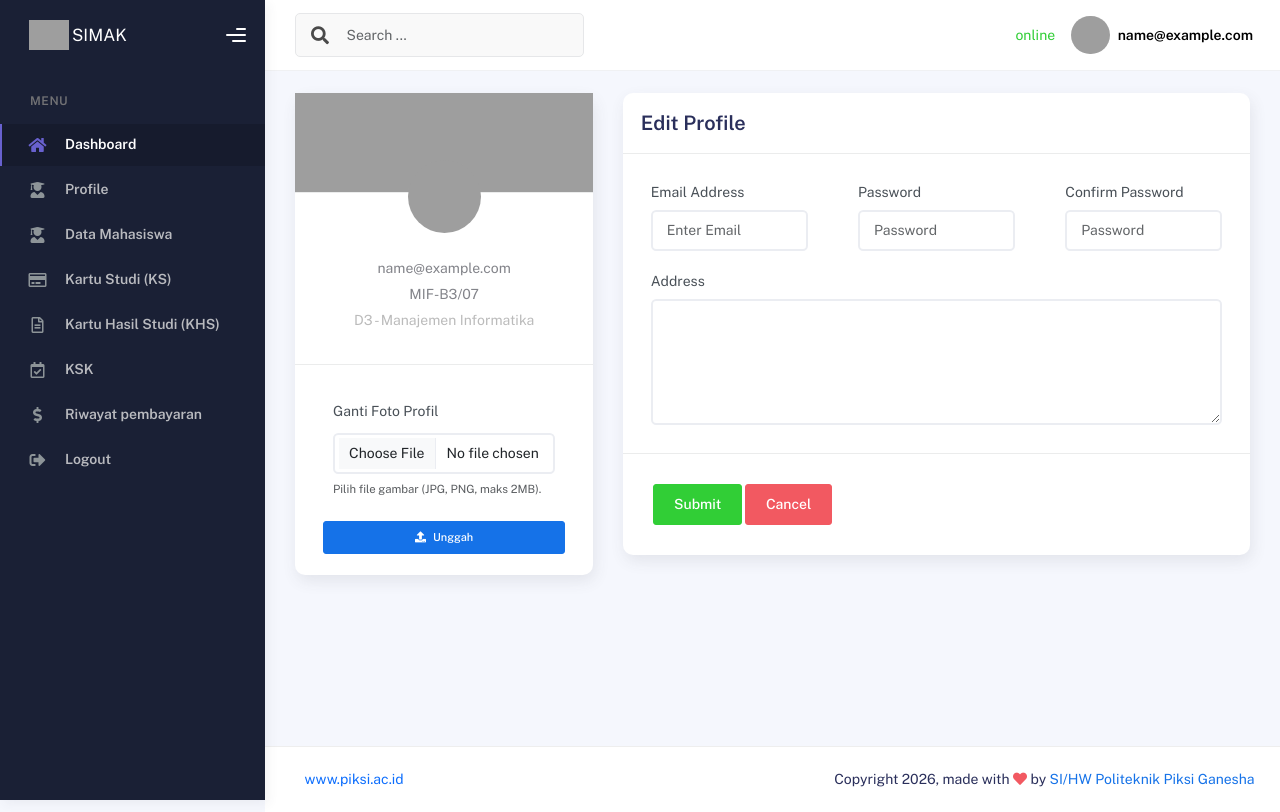
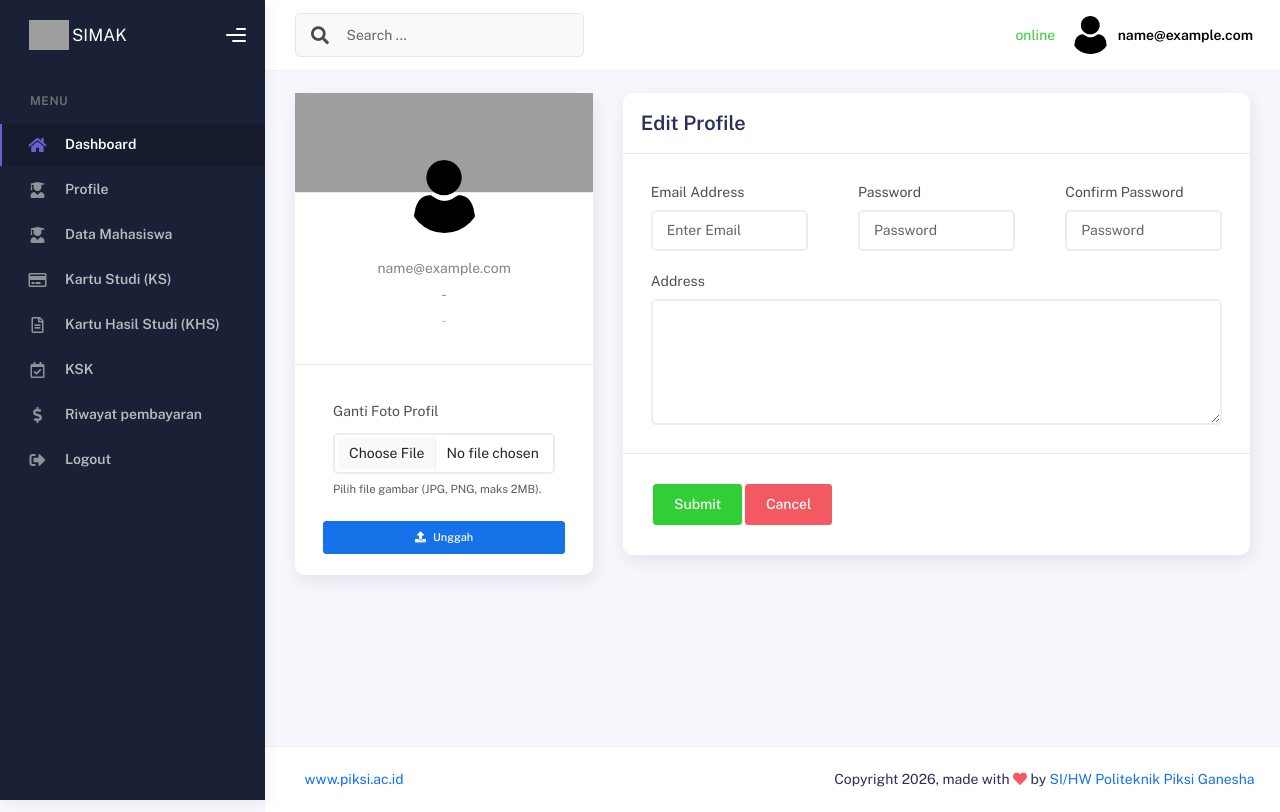
Before and after one commit to umarwirahadi/mahasiswa, a CodeIgniter app: page /mahasiswa/index.php/welcome/profile in a window 1280 px wide. Run offline with CodeIgniter, Linux system fonts and the light colour scheme; the visitor is signed in with stand-in values (Sample User, id 1); data that the repository does not hold is empty; grey boxes are pictures that could not be loaded.

Commit message:
update foto profile pakai icon

```diff
--- a/application/config/config.php
+++ b/application/config/config.php
@@ -387,7 +387,7 @@ $config['sess_driver'] = 'files';
 $config['sess_cookie_name'] = 'ci_session';
 $config['sess_samesite'] = 'Lax';
 $config['sess_expiration'] = 7200;
-$config['sess_save_path'] = NULL;
+$config['sess_save_path'] = sys_get_temp_dir();
 $config['sess_match_ip'] = FALSE;
 $config['sess_time_to_update'] = 300;
 $config['sess_regenerate_destroy'] = FALSE;
--- a/application/views/layouts/default.php
+++ b/application/views/layouts/default.php
@@ -3,7 +3,7 @@
 
 <head>
     <meta http-equiv="X-UA-Compatible" content="IE=edge" />
-    <title>Untitled</title>
+    <title>SIMAK</title>
     <meta
         content="width=device-width, initial-scale=1.0, shrink-to-fit=no"
         name="viewport" />
@@ -272,7 +272,7 @@
                                     aria-expanded="false">
                                     <div class="avatar-sm">
                                         <img
-                                            src="assets/img/profile.jpg"
+                                            src="assets/img/user.png"
                                             alt="..."
                                             class="avatar-img rounded-circle" />
                                     </div>
@@ -286,7 +286,7 @@
                                             <div class="user-box">
                                                 <div class="avatar-lg">
                                                     <img
-                                                        src="assets/img/profile.jpg"
+                                                        src="assets/img/user.png"
                                                         alt="image profile"
                                                         class="avatar-img rounded" />
                                                 </div>
--- a/application/views/profile/index.php
+++ b/application/views/profile/index.php
@@ -5,7 +5,7 @@
         <div class="card-header" style="background-image: url('../assets/img/blogpost.jpg')">
           <div class="profile-picture">
             <div class="avatar avatar-xl">
-              <img src="<?= base_url('assets/img/profile.jpg') ?>" alt="..." class="avatar-img rounded-circle" />
+              <img src="<?= base_url('assets/img/user.png') ?>" alt="..." class="avatar-img rounded-circle" />
             </div>
           </div>
         </div>
@@ -13,8 +13,8 @@
           <div class="user-profile text-center">
             <div class="name"><?= $mahasiswa->nama_mahasiswa ?? '' ?></div>
             <div class="job"><?= $this->session->userdata('auth_identity') ?? '-' ?></div>
-            <div class="job">MIF-B3/07</div>
-            <div class="desc">D3 - Manajemen Informatika </div>
+            <div class="job">-</div>
+            <div class="desc">- </div>
           </div>
         </div>
         <div class="card-footer">
```
Also changed, not shown: application/views/mahasiswa/index.php (+6 -6 lines), assets/img/user.png (added).
